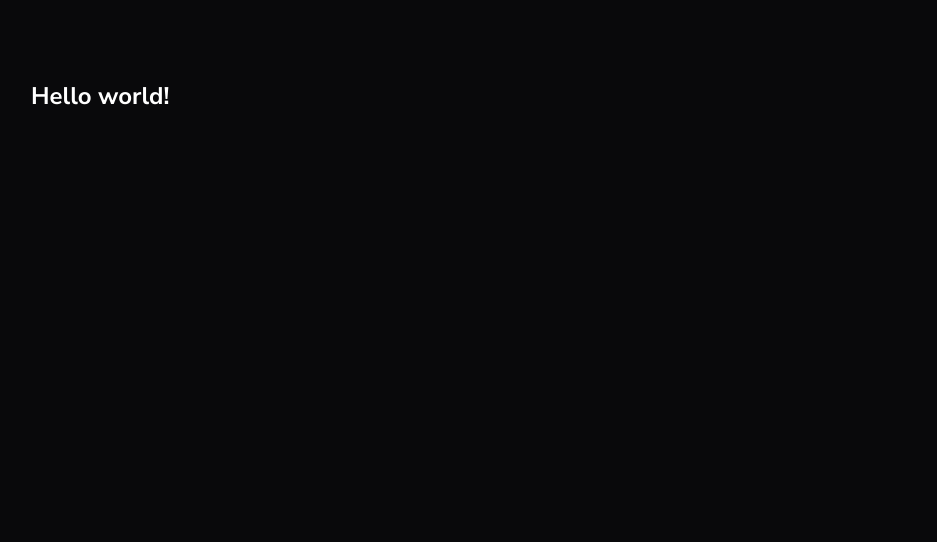
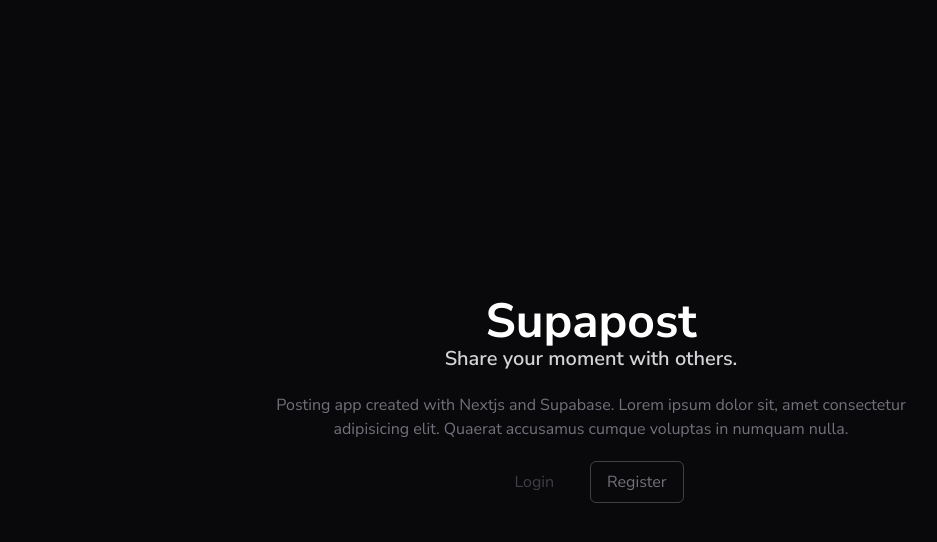
Before and after one commit to stywn04/supapost, a Next.js app: page / in a window 1280 px wide. Shown: the top 542 px of the page, without its empty margins (49-986 px from the left). Built offline with nearby package versions, Linux system fonts and the light colour scheme.

Commit message:
feat: landing page

```diff
--- a/src/app/page.tsx
+++ b/src/app/page.tsx
@@ -1,7 +1,33 @@
+import Link from "next/link";
+
 export default function LandingPage() {
   return (
-    <main className="min-h-screen bg-zinc-950 text-white p-20">
-      <h1 className="font-bold text-2xl">Hello world!</h1>
+    <main className="min-h-screen bg-zinc-950 text-white flex items-center justify-center">
+      <div className="text-center lg:w-6/12 md:px-0 px-5">
+        <h1 className="font-bold text-5xl">Supapost</h1>
+        <h4 className="font-semibold text-xl mb-5 text-zinc-300">
+          Share your moment with others.
+        </h4>
+        <p className="text-zinc-500">
+          Posting app created with Nextjs and Supabase. Lorem ipsum dolor sit,
+          amet consectetur adipisicing elit. Quaerat accusamus cumque voluptas
+          in numquam nulla.
+        </p>
+        <div className="flex items-center justify-center gap-5 mt-5">
+          <Link
+            href={"/auth/login"}
+            className="py-2 px-4 text-zinc-700 hover:text-zinc-200"
+          >
+            Login
+          </Link>
+          <Link
+            href={"/auth/register"}
+            className="py-2 px-4 rounded-md bg-transparent text-zinc-500 border border-zinc-700 hover:bg-white/5 hover:text-zinc-200"
+          >
+            Register
+          </Link>
+        </div>
+      </div>
     </main>
   );
 }
```
